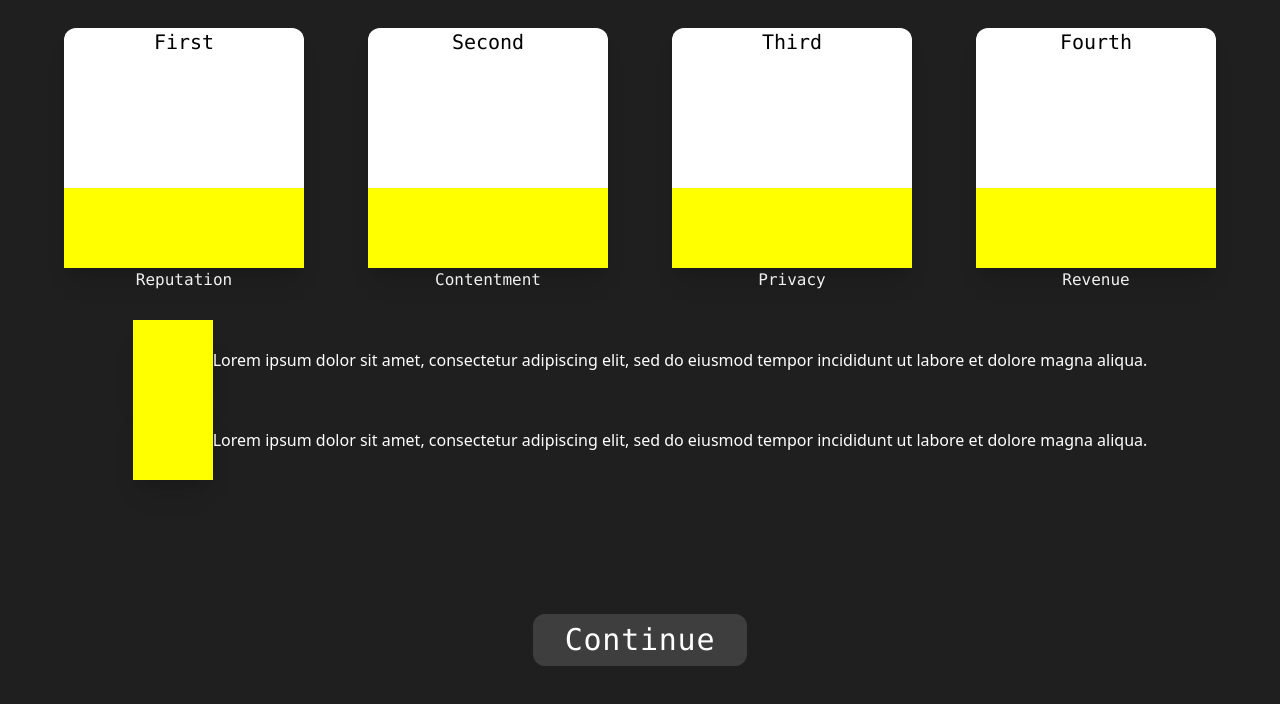
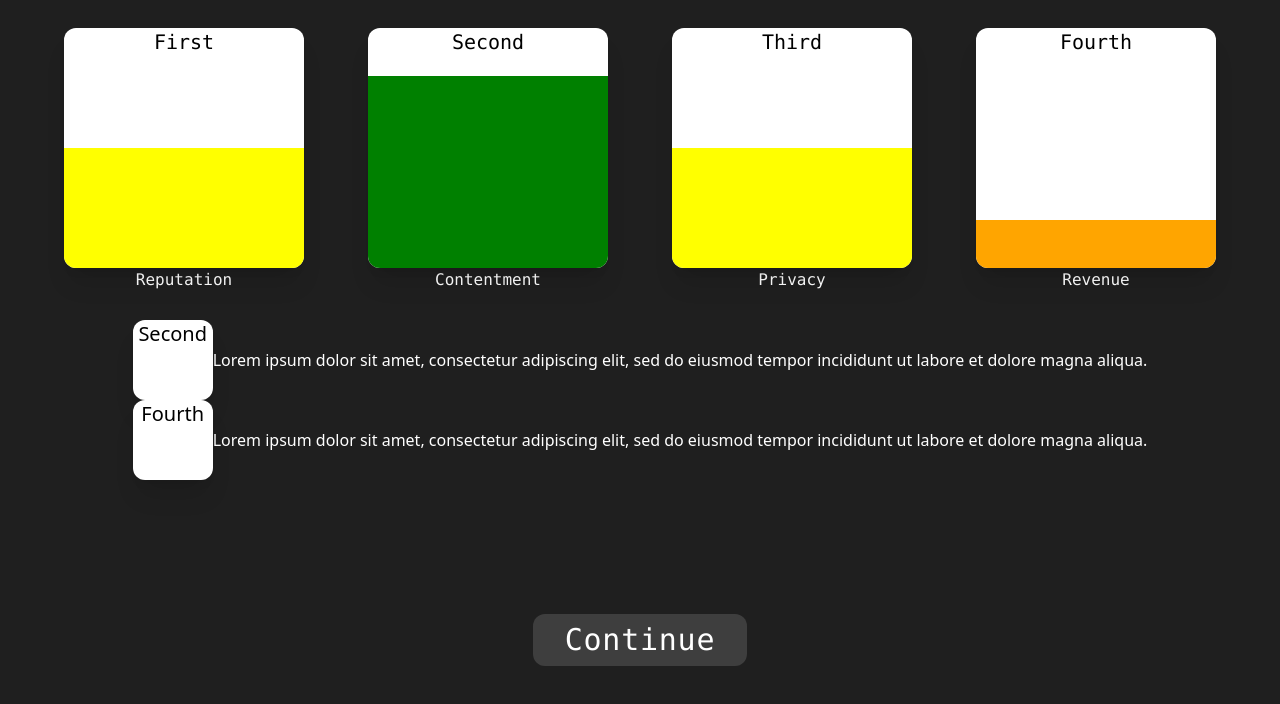
Before and after one commit to daancs/AppStoreEthics, a Next.js app: page /consequence in a window 1280 px wide. Shown: the top 704 px of the page. Built offline with nearby package versions, Linux system fonts and the light colour scheme.

Commit message:
progress bar

```diff
--- a/src/components/ConsequencePageSkeleton.tsx
+++ b/src/components/ConsequencePageSkeleton.tsx
@@ -24,19 +24,19 @@ export default function ConsequencePageSkeleton(props: ConsequencePageSkeletonPr
         <div className='w-screen h-screen flex flex-col justify-center items-center bg-primary-bg text-white'>
             <div className={`flex col-start-2 col-end-2 row-start-2 row-end-2 justify-evenly items-center w-full h-full font-mono`}>
                 <div style={{ display: 'flex', flexDirection: 'column', alignItems: 'center' }}>
-                    <GameIcon iconName={props.firstIcon} height="h-60" width="w-60"/>
+                    <GameIcon iconName={props.firstIcon} height="h-60" width="w-60" progressValue={50} displayProgress={true}/>
                     <span>Reputation</span>
                 </div>
                 <div style={{ display: 'flex', flexDirection: 'column', alignItems: 'center' }}>
-                    <GameIcon iconName={props.secondIcon} height="h-60" width="w-60"/>
+                    <GameIcon iconName={props.secondIcon} height="h-60" width="w-60" progressValue={80} displayProgress={true}/>
                     <span>Contentment</span>
                 </div>
                 <div style={{ display: 'flex', flexDirection: 'column', alignItems: 'center' }}>
-                    <GameIcon iconName={props.thirdIcon} height="h-60" width="w-60"/>
+                    <GameIcon iconName={props.thirdIcon} height="h-60" width="w-60" progressValue={50} displayProgress={true}/>
                     <span>Privacy</span>
                 </div>
                 <div style={{ display: 'flex', flexDirection: 'column', alignItems: 'center' }}>
-                    <GameIcon iconName={props.fourthIcon} height="h-60" width="w-60"/>
+                    <GameIcon iconName={props.fourthIcon} height="h-60" width="w-60" progressValue={20} displayProgress={true}/>
                     <span>Revenue</span>
                 </div>
             </div>
--- a/src/components/GameIcon.tsx
+++ b/src/components/GameIcon.tsx
@@ -4,6 +4,8 @@ interface GameIconProps {
     iconName: string;
     width?: string;
     height?: string;
+    progressValue?: number;
+    displayProgress?: boolean;
 }
 
 /**
@@ -13,14 +15,13 @@ interface GameIconProps {
  */
 export default function GameIcon(props: GameIconProps) {
     return (
-            <div className={`relative ${props.width ? props.width : 'w-20'} ${props.height ? props.height : 'h-20'} bg-white rounded-xl shadow-xl text-black text-xl transition-all ease-in-out delay-100 hover:scale-110 hover:cursor-pointer`}>
+            <div className={`relative ${props.width ? props.width : 'w-20'} ${props.height ? props.height : 'h-20'} bg-white rounded-xl shadow-xl text-black text-xl transition-all ease-in-out delay-100 hover:scale-110 hover:cursor-pointer overflow-hidden`}>
                 <div className="text-center">
                     {props.iconName}
                 </div>
-                <div className="absolute bottom-0 w-full">
-                    <ProgressBar value={50} parentWidth={`${props.width ? props.width : 'w-20'}`} parentHeight={`${props.height ? props.height : '20'}`}/>
+                <div className='absolute bottom-0 w-full'>
+                    {props.displayProgress ? <ProgressBar value={Number(props.progressValue) || 50} parentHeight={`${props.height ? props.height : '20'}`}/> : null}
                 </div>
-
             </div>
     )
 }
--- a/src/components/Progress.tsx
+++ b/src/components/Progress.tsx
@@ -1,6 +1,5 @@
 interface ProgressBarProps {
   value: number;
-  parentWidth: string;
   parentHeight: string;
 }
 
@@ -19,10 +18,15 @@ const ProgressBar: React.FC<ProgressBarProps> = ({value, parentHeight}) => {
       }
     };
 
-    const progressBarHeight = ((value/100) * Number(parentHeight));
+    /**
+     * Converting tailwindcss 'h-' to px
+     */
+    const progressBarHeight = `${4 * (value/100) * Number(parentHeight.replace("h-",""))}px`;
 
     return (
-        <div className='h-20' style={{backgroundColor: getColor(value)}}/>
+        <div>
+            <div style={{height: progressBarHeight, backgroundColor: getColor(value)}}/>
+        </div>
     );
   };
 
```
